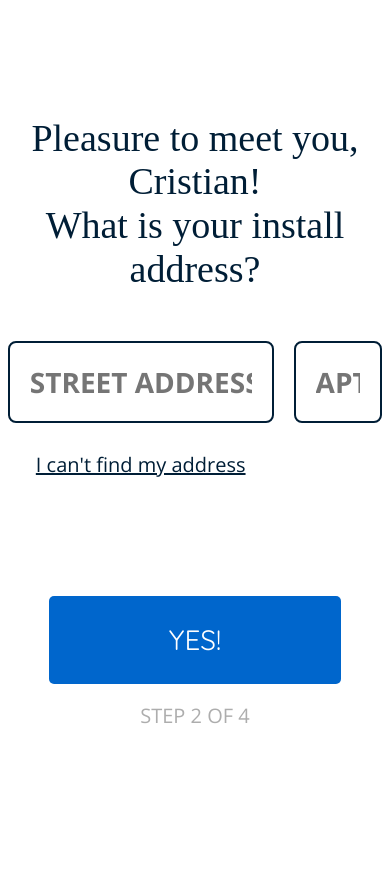
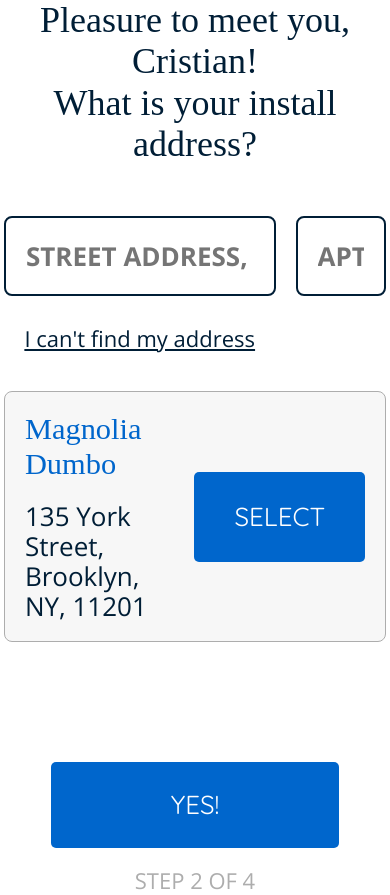
Before and after one commit to imEag/h-challenge, a React app: page / in a window 390 px wide. Before the commit the page ends 844 px from the top, so only its background shows below. Built offline with nearby package versions, Linux system fonts and the light colour scheme.

Commit message:
create addressCard component and scss. uodate media queries

```diff
--- a/client/components/AddressPage.js
+++ b/client/components/AddressPage.js
@@ -1,3 +1,4 @@
+import AddressCard from "./utils/AddressCard";
 import Button from "./utils/Button";
 import Input from "./utils/Input";
 
@@ -13,6 +14,7 @@
                     <p>I can't find my address</p>
                 </form>
             </div>
+            <AddressCard></AddressCard>
             <div className="bottom--container">
                 <Button>Yes!</Button>
                 <p>Step 2 of 4</p>
--- /dev/null
+++ b/client/components/utils/AddressCard.js
@@ -0,0 +1,16 @@
+import Button from "./Button";
+
+const AddressCard = () => {
+
+    return (
+        <div className="addressCard">
+            <div className="left--container">
+                <h3>Magnolia Dumbo</h3>
+                <p>135 York Street, Brooklyn, NY, 11201</p>
+            </div>
+            <Button>Select</Button>
+        </div>
+    )
+}
+
+export default AddressCard;
--- a/client/scss/abstracts/_config.scss
+++ b/client/scss/abstracts/_config.scss
@@ -10,6 +10,6 @@
 $altColor: #02498f;
 
 $bigFont: 7.4rem;
-$mediumFont: 3.8rem;
-$smallFont: 2.8rem;
-$smallerFont: 2rem;
+$mediumFont: 3.6rem;
+$smallFont: 2.6rem;
+$smallerFont: 2.2rem;
--- /dev/null
+++ b/client/scss/components/_addressCard.scss
@@ -0,0 +1,41 @@
+.addressCard {
+    width: 100%;
+    background-color: $fourthColor;
+    display: flex;
+    justify-content: space-between;
+    align-items: center;
+    gap: 2rem;
+    padding: 2rem;
+    min-height: 14rem;
+    border: 0.1rem solid $thirdColor;
+    border-radius: 0.8rem;
+
+    & .left--container {
+        display: flex;
+        flex-direction: column;
+        justify-content: center;
+        align-items: flex-start;
+        gap: 2rem;
+        font-size: $smallFont;
+
+        & h3 {
+            font-family: $secondFont;
+            text-align: left;
+            color: $firstColor;
+            font-weight: 400;
+        }
+
+        & p {
+            text-align: left;
+            font-family: $firstFont;
+            color: $secondColor;
+            font-weight: 400;
+        }
+    }
+
+    & Button {
+        margin: 0;
+        padding: 3rem 4rem;
+        font-size: $smallFont;
+    }
+}
--- a/client/scss/main.scss
+++ b/client/scss/main.scss
@@ -6,6 +6,7 @@
 @import './components/welcomePage';
 @import './components/namesPage';
 @import './components/addressPage';
+@import './components/addressCard';
 
 
 body {
@@ -21,21 +22,21 @@
 }
 
 .container {
-    width: 96%;
+    width: 98%;
     margin: 0 auto;
 }
 
-@media (min-width: 500px) {
+@media only screen and (min-width: 500px) {
     .container {
-        width: 90%;
+        width: 94%;
         margin: 0 auto;
     }
 }
 
 
-@media (min-width: 700px) {
+@media only screen and (min-width: 760px) {
     .container {
-        width: 68rem;
+        width: 75rem;
         margin: 0 auto;
     }
 }
```
